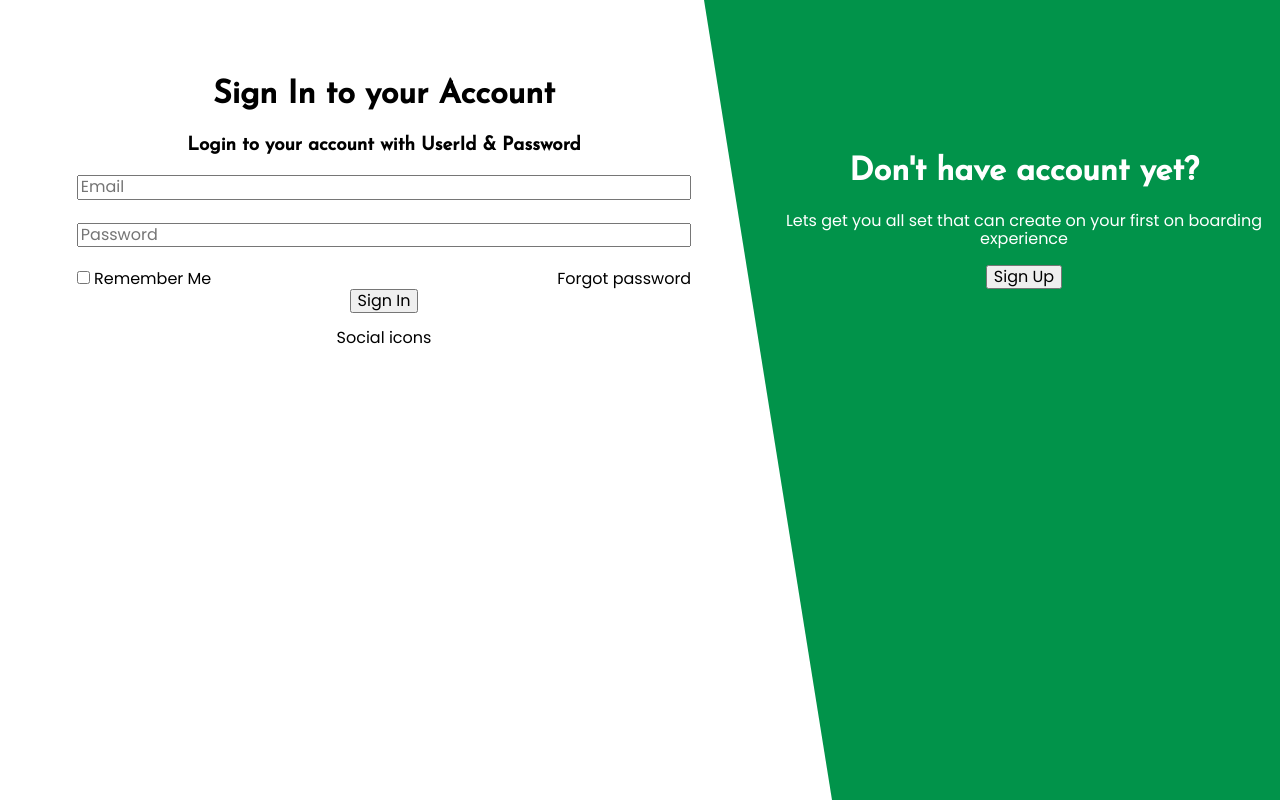
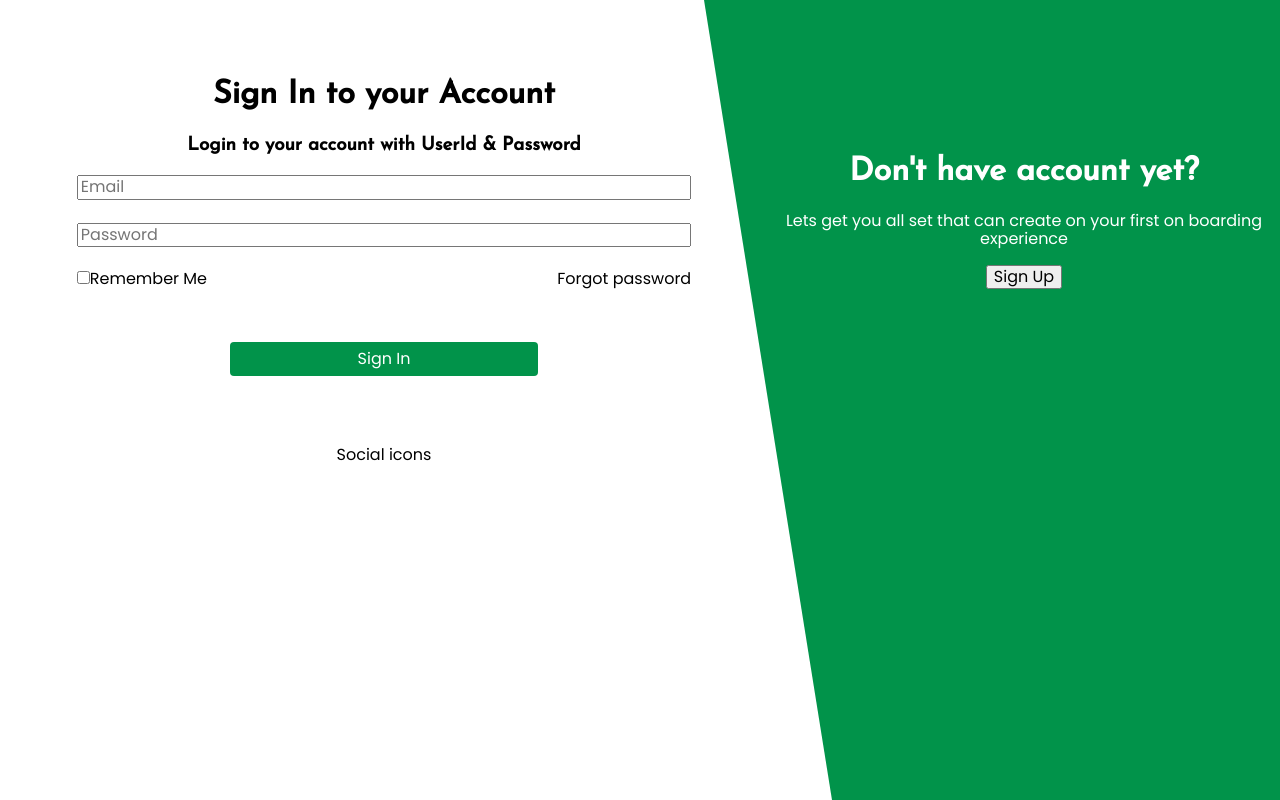
Before and after one commit to SafedPankhFoundation/pankh-foundation, a React (Create React App) app: page /signin in a window 1280 px wide. Built offline with nearby package versions, Linux system fonts and the light colour scheme.

Commit message:
sign in button styled

```diff
--- a/src/components/SignIn.jsx
+++ b/src/components/SignIn.jsx
@@ -6,7 +6,7 @@ const SignIn = () => {
     <div className="sign-in">
       <div className="signin-form">
         <div className="left-container">
-          <form>
+          <form action="/#" method="post">
             <h1>Sign In to your Account</h1>
             <h3>Login to your account with UserId & Password</h3>
             <input type="text" name="email" placeholder="Email" /><br></br>
@@ -14,13 +14,13 @@ const SignIn = () => {
             <div className="password-options">
               <div>
                 <input type="checkbox" id="remember-me" name="remember" value="remember" />
-                <label for="remember-me"> Remember Me</label>
+                <label for="remember-me">Remember Me</label>
               </div>
               <div>
                 <span>Forgot password</span>
               </div>
             </div>
-            <input type="submit" value="Sign In"/>
+            <input className="signin-button" type="submit" value="Sign In"/>
             <p>Social icons</p>
           </form>
         </div>
--- a/src/styles/components/SignIn.scss
+++ b/src/styles/components/SignIn.scss
@@ -88,6 +88,18 @@
     justify-content: space-between;
 }
 
+.signin-button {
+    background-color: #01934a;
+    color: white;
+    padding: 1%;
+    border: none;
+    cursor: pointer;
+    border-radius: 4px;
+    width: 40%;
+    margin-top: 7%;
+    margin-bottom: 7%;
+}
+
 @media only screen and (max-width: 600px) {
     .sign-in {
         display: flex;
--- a/src/styles/index.css
+++ b/src/styles/index.css
@@ -919,6 +919,18 @@ body {
   justify-content: space-between;
 }
 
+.signin-button {
+  background-color: #01934a;
+  color: white;
+  padding: 1%;
+  border: none;
+  cursor: pointer;
+  border-radius: 4px;
+  width: 40%;
+  margin-top: 7%;
+  margin-bottom: 7%;
+}
+
 @media only screen and (max-width: 600px) {
   .sign-in {
     display: flex;
```
